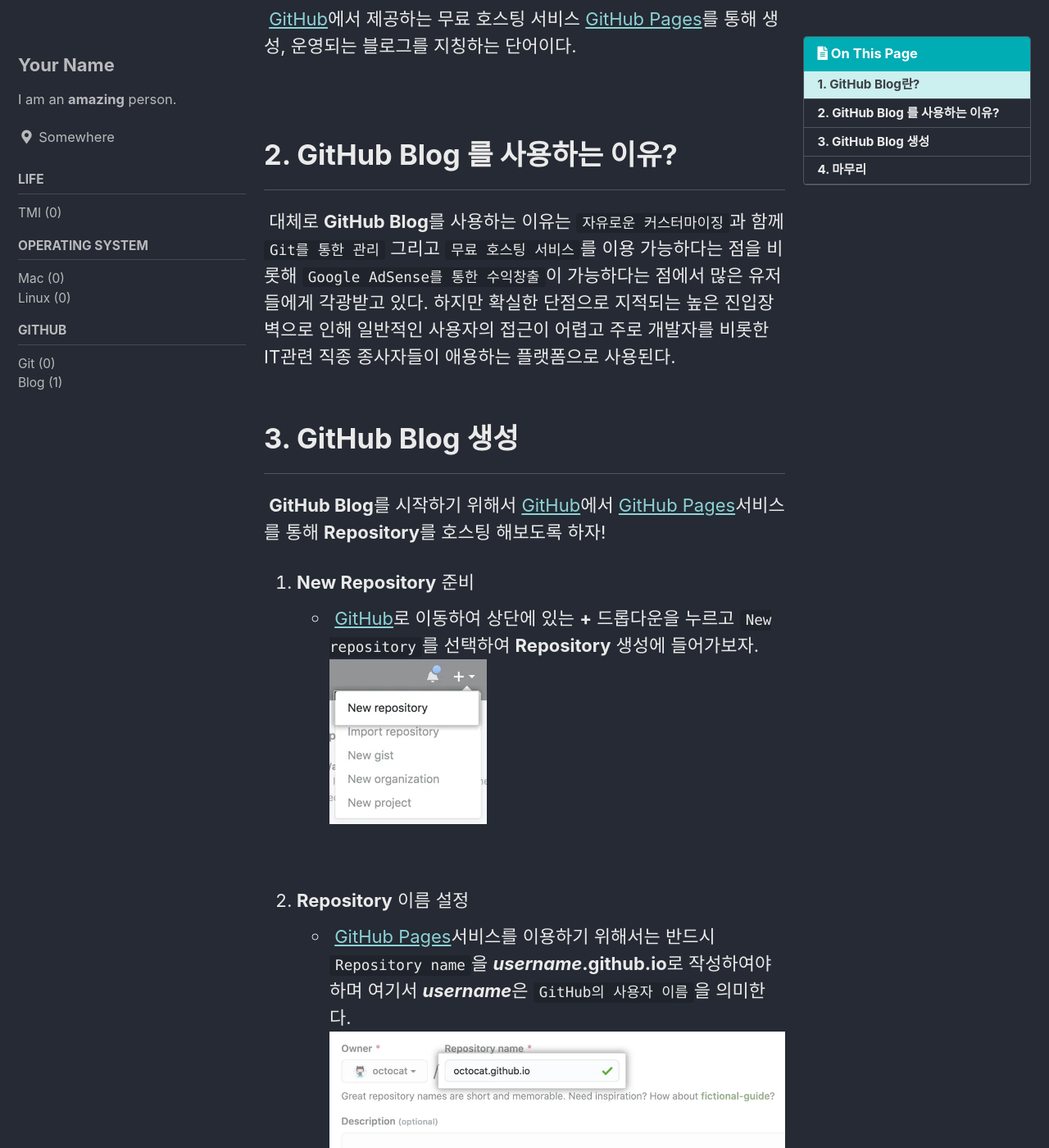
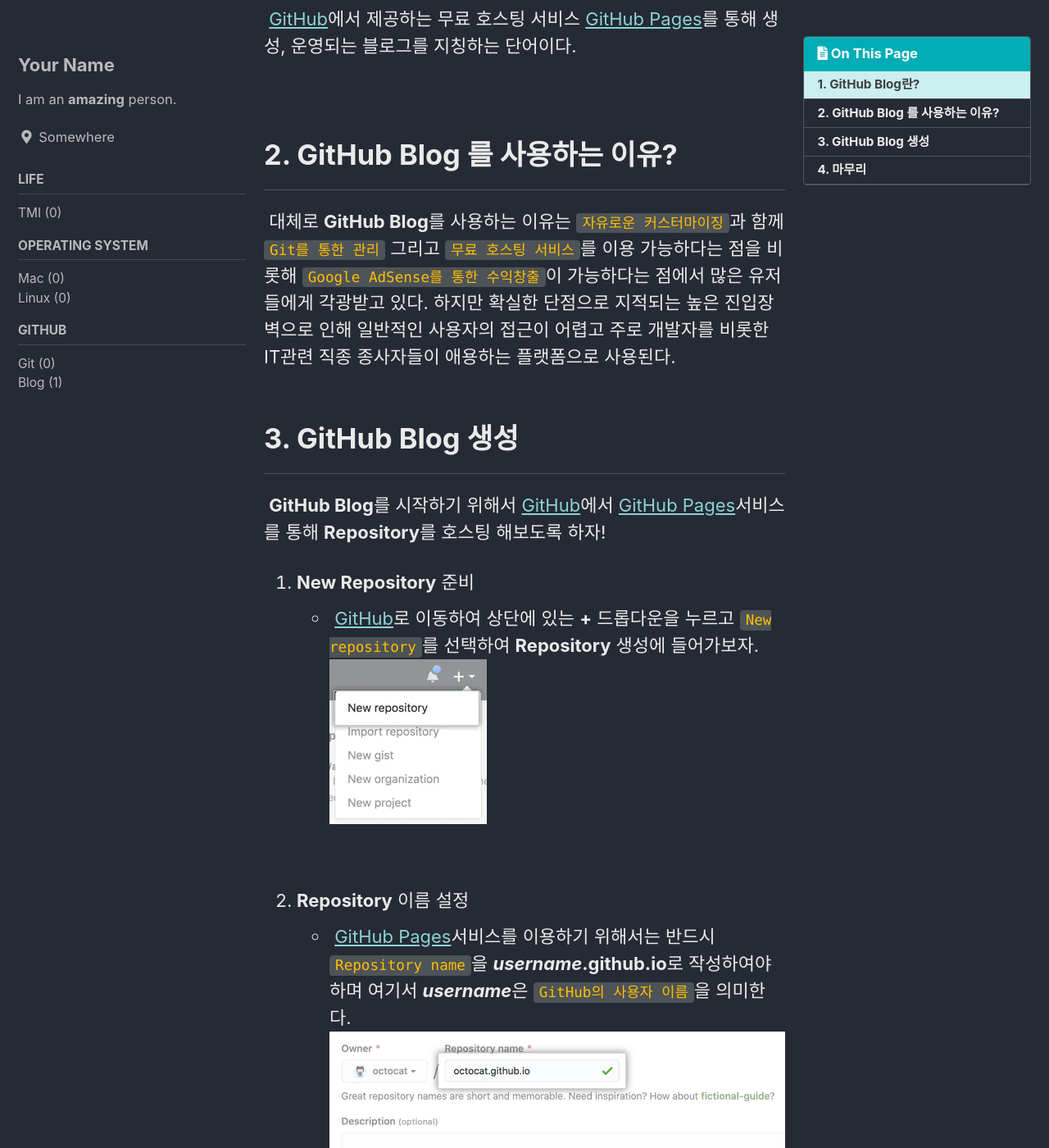
Before and after one commit to nuclearmonkey21/nuclearmonkey21.github.io, a Jekyll site: the page built from _posts/2023-03-12-blog0-create.md, in a window 1280 px wide and 1400 px high, scrolled down 314 px. Shown: the whole window at 82% size. Built offline with Jekyll 4.4.1, drawn with Linux system fonts in a browser that asks for light colours; cached includes are drawn as plain includes.

Commit message:
style(_page.scss): modify inline code style

```diff
--- a/_sass/minimal-mistakes/_page.scss
+++ b/_sass/minimal-mistakes/_page.scss
@@ -143,7 +143,8 @@ body {
     padding-top: 0.1rem;
     padding-bottom: 0.1rem;
     font-size: 0.8em;
-    background: $code-background-color;
+    background: #4D5357;
+    color: #FFBF00;
     border-radius: $border-radius;
 
     &::before,
```
